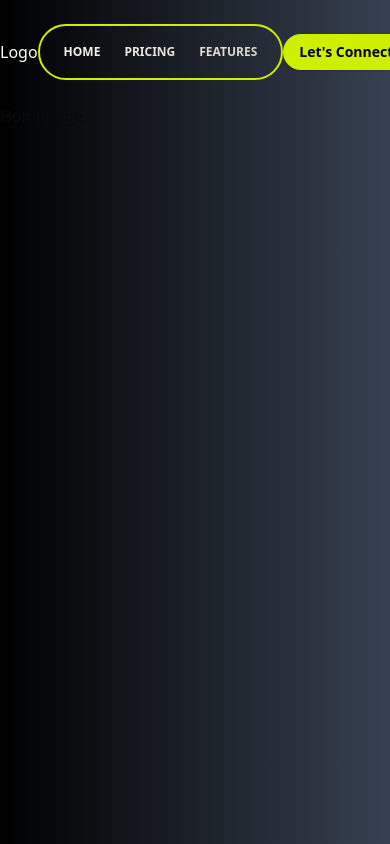
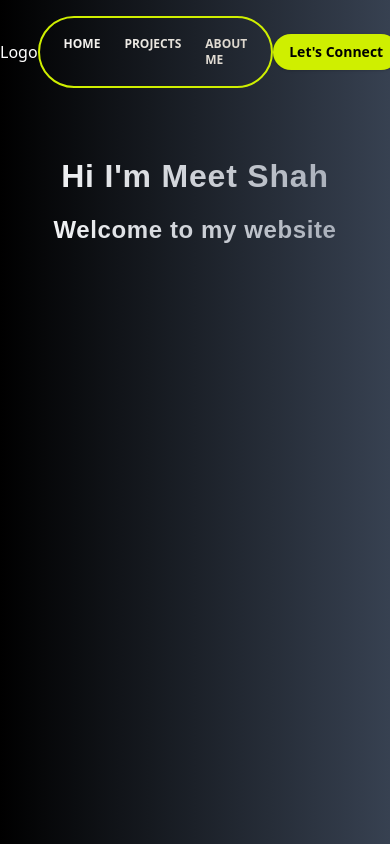
Before and after one commit to KaustubhTrivedi/meet-portfolio, a React (Vite) app in the folder frontend/: page / in a window 390 px wide. Built offline with nearby package versions, Linux system fonts and the light colour scheme.

Commit message:
Added Hero section and made it fully responsive.

```diff
--- a/frontend/src/components/Navbar/Tabs.tsx
+++ b/frontend/src/components/Navbar/Tabs.tsx
@@ -1,5 +1,6 @@
 import React, { useRef, useState } from "react";
 import { motion } from "framer-motion";
+import { NavLink } from "react-router";
 
 export const SlideTabsNav = () => {
   return (
@@ -26,9 +27,15 @@ const SlideTabs = () => {
       }}
       className="relative mx-auto flex w-fit rounded-full border-2  p-1"
     >
-      <Tab setPosition={setPosition}>Home</Tab>
-      <Tab setPosition={setPosition}>Pricing</Tab>
-      <Tab setPosition={setPosition}>Features</Tab>
+      <Tab setPosition={setPosition}>
+        <NavLink to="/">Home</NavLink>
+      </Tab>
+      <Tab setPosition={setPosition}>
+        <NavLink to={"/projects"}>Projects</NavLink>
+      </Tab>
+      <Tab setPosition={setPosition}>
+        <NavLink to={"/about"}>About Me</NavLink>
+      </Tab>
 
       <Cursor position={position} />
     </ul>
--- /dev/null
+++ b/frontend/src/components/home/Hero.tsx
@@ -0,0 +1,59 @@
+import { motion } from "motion/react";
+
+const Hero = () => {
+  const container = {
+    hidden: { opacity: 0 },
+    show: {
+      opacity: 1,
+      transition: {
+        staggerChildren: 0.3,
+      },
+    },
+  };
+
+  const item = {
+    hidden: { opacity: 0, y: 30 },
+    show: {
+      opacity: 1,
+      y: 0,
+      transition: {
+        type: "spring",
+        bounce: 0.4,
+        duration: 1.2,
+      },
+    },
+  };
+
+  return (
+    <motion.div
+      variants={container}
+      initial="hidden"
+      animate="show"
+      className="text-white text-center py-12 sm:py-16 md:py-24 lg:py-32"
+    >
+      <motion.h1
+        variants={item}
+        className="text-[32px] sm:text-[42px] md:text-[56px] lg:text-[72px]
+                   font-poppins font-semibold
+                   leading-[48px] sm:leading-[63px] md:leading-[84px] lg:leading-[108px]
+                   mb-3 sm:mb-4 md:mb-5 lg:mb-6
+                   tracking-wide bg-gradient-to-r from-white to-gray-400
+                   bg-clip-text text-transparent"
+      >
+        Hi I'm Meet Shah
+      </motion.h1>
+      <motion.h1
+        variants={item}
+        className="text-[24px] sm:text-[32px] md:text-[42px] lg:text-[56px]
+                   font-poppins font-semibold
+                   leading-[36px] sm:leading-[48px] md:leading-[63px] lg:leading-[84px]
+                   tracking-wide bg-gradient-to-r from-white to-gray-400
+                   bg-clip-text text-transparent"
+      >
+        Welcome to my website
+      </motion.h1>
+    </motion.div>
+  );
+};
+
+export default Hero;
--- a/frontend/src/main.tsx
+++ b/frontend/src/main.tsx
@@ -15,7 +15,7 @@ createRoot(document.getElementById("root")!).render(
         <Routes>
           <Route path="/" element={<App />} />
           <Route path="/about" element={<About />} />
-          <Route path="/project" element={<Projects />} />
+          <Route path="/projects" element={<Projects />} />
         </Routes>
       </BrowserRouter>
     </div>
--- a/frontend/src/page/App.tsx
+++ b/frontend/src/page/App.tsx
@@ -1,9 +1,12 @@
+import Hero from "@/components/home/Hero";
 import "../App.css";
 
 function App() {
   return (
     <>
-      <div>Homepage</div>
+      <div className="">
+        <Hero />
+      </div>
     </>
   );
 }
--- a/frontend/tailwind.config.js
+++ b/frontend/tailwind.config.js
@@ -53,7 +53,10 @@ export default {
 					'4': 'hsl(var(--chart-4))',
 					'5': 'hsl(var(--chart-5))'
 				}
-  		}
+			},
+			fontFamily: {
+				poppins: ['Poppins', 'sans-serif'],
+			},
 		}
 	},
 	plugins: [require("tailwindcss-animate")],
```
Lines whose indentation alone changed are shown as unchanged.
